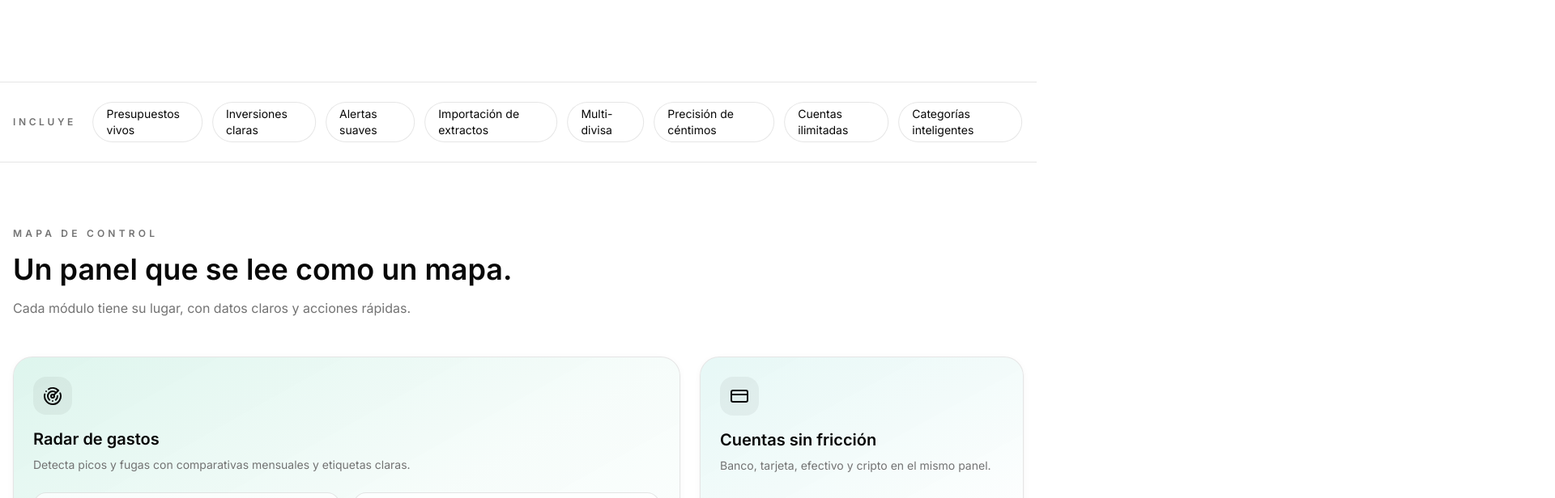
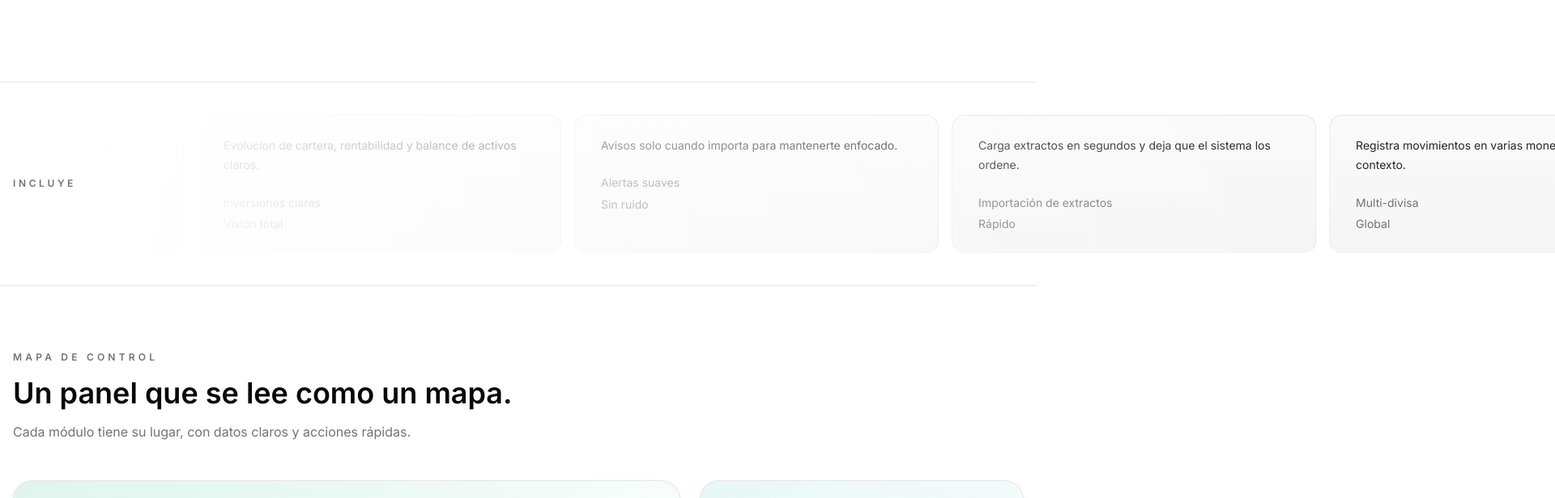
Before and after one commit to amolrod/finance_app, a Next.js app in the folder apps/web/: page / in a window 1280 px wide. Shown: the part 940-1556 px from the top of the page at 81% size, 1920 px wide, since content can reach past the window. Built offline with nearby package versions, Linux system fonts and the light colour scheme; no server answers.

Commit message:
Swap includes marquee for moving cards

```diff
--- a/apps/web/src/app/page.tsx
+++ b/apps/web/src/app/page.tsx
@@ -7,6 +7,7 @@ import { Card, CardContent } from '@/components/ui/card';
 import { ThemeToggle } from '@/components/theme-toggle';
 import { LogoText } from '@/components/logo';
 import { MacbookScroll } from '@/components/landing/macbook-scroll';
+import { InfiniteMovingCards } from '@/components/landing/infinite-moving-cards';
 import {
   ArrowRight,
   Sparkles,
@@ -52,15 +53,47 @@ const HERO_STATS = [
   { value: '100% abierto', label: 'Código abierto' }
 ];
 
-const MARQUEE_ITEMS = [
-  'Cuentas ilimitadas',
-  'Categorías inteligentes',
-  'Presupuestos vivos',
-  'Inversiones claras',
-  'Alertas suaves',
-  'Importación de extractos',
-  'Multi-divisa',
-  'Precisión de céntimos'
+const INCLUDE_ITEMS = [
+  {
+    quote: 'Todas tus cuentas, tarjetas y efectivo en un solo panel sin limites.',
+    name: 'Cuentas ilimitadas',
+    title: 'Plan personal'
+  },
+  {
+    quote: 'Reglas que aprenden tu estilo y clasifican cada gasto al instante.',
+    name: 'Categorías inteligentes',
+    title: 'Automatización'
+  },
+  {
+    quote: 'Topes por categoria con progreso visible y alertas suaves.',
+    name: 'Presupuestos vivos',
+    title: 'Control diario'
+  },
+  {
+    quote: 'Evolucion de cartera, rentabilidad y balance de activos claros.',
+    name: 'Inversiones claras',
+    title: 'Visión total'
+  },
+  {
+    quote: 'Avisos solo cuando importa para mantenerte enfocado.',
+    name: 'Alertas suaves',
+    title: 'Sin ruido'
+  },
+  {
+    quote: 'Carga extractos en segundos y deja que el sistema los ordene.',
+    name: 'Importación de extractos',
+    title: 'Rápido'
+  },
+  {
+    quote: 'Registra movimientos en varias monedas sin perder contexto.',
+    name: 'Multi-divisa',
+    title: 'Global'
+  },
+  {
+    quote: 'Cálculos exactos para finanzas reales, sin redondeos raros.',
+    name: 'Precisión de céntimos',
+    title: 'Exactitud'
+  }
 ];
 
 const FEATURE_TILES = [
@@ -147,8 +180,6 @@ const PRICING_ITEMS = [
 const DASHBOARD_BARS = [40, 65, 45, 80, 55, 90, 70, 85, 60, 95, 75, 88];
 
 export default function HomePage() {
-  const marqueeItems = [...MARQUEE_ITEMS, ...MARQUEE_ITEMS];
-
   return (
     <div
       className={`${displayFont.variable} ${textFont.variable} min-h-screen bg-background text-foreground font-[var(--font-text)]`}
@@ -294,21 +325,11 @@ export default function HomePage() {
               <span className="text-xs font-semibold uppercase tracking-[0.3em] text-muted-foreground">
                 Incluye
               </span>
-              <div className="relative flex-1 overflow-hidden">
-                <p className="sr-only">{MARQUEE_ITEMS.join(', ')}</p>
-                <div
-                  className="flex min-w-[200%] gap-3 motion-safe:animate-[marquee_26s_linear_infinite]"
-                  aria-hidden="true"
-                >
-                  {marqueeItems.map((item, index) => (
-                    <span
-                      key={`${item}-${index}`}
-                      className="inline-flex items-center rounded-full border border-foreground/10 bg-background/70 px-4 py-1 text-sm text-foreground"
-                    >
-                      {item}
-                    </span>
-                  ))}
-                </div>
+              <div className="flex-1">
+                <p className="sr-only">
+                  {INCLUDE_ITEMS.map((item) => item.name).join(', ')}
+                </p>
+                <InfiniteMovingCards items={INCLUDE_ITEMS} className="max-w-full" />
               </div>
             </div>
           </div>
--- /dev/null
+++ b/apps/web/src/components/landing/infinite-moving-cards.tsx
@@ -0,0 +1,116 @@
+'use client';
+
+import React, { useEffect, useState } from 'react';
+import { cn } from '@/lib/utils';
+
+type MovingCardItem = {
+  quote: string;
+  name: string;
+  title: string;
+};
+
+type InfiniteMovingCardsProps = {
+  items: MovingCardItem[];
+  direction?: 'left' | 'right';
+  speed?: 'fast' | 'normal' | 'slow';
+  pauseOnHover?: boolean;
+  className?: string;
+};
+
+export function InfiniteMovingCards({
+  items,
+  direction = 'left',
+  speed = 'fast',
+  pauseOnHover = true,
+  className,
+}: InfiniteMovingCardsProps) {
+  const containerRef = React.useRef<HTMLDivElement | null>(null);
+  const scrollerRef = React.useRef<HTMLUListElement | null>(null);
+  const [start, setStart] = useState(false);
+
+  useEffect(() => {
+    addAnimation();
+  }, []);
+
+  function addAnimation() {
+    if (containerRef.current && scrollerRef.current) {
+      const scrollerContent = Array.from(scrollerRef.current.children);
+
+      scrollerContent.forEach((item) => {
+        const duplicatedItem = item.cloneNode(true);
+        scrollerRef.current?.appendChild(duplicatedItem);
+      });
+
+      getDirection();
+      getSpeed();
+      setStart(true);
+    }
+  }
+
+  const getDirection = () => {
+    if (containerRef.current) {
+      containerRef.current.style.setProperty(
+        '--animation-direction',
+        direction === 'left' ? 'forwards' : 'reverse'
+      );
+    }
+  };
+
+  const getSpeed = () => {
+    if (containerRef.current) {
+      if (speed === 'fast') {
+        containerRef.current.style.setProperty('--animation-duration', '20s');
+      } else if (speed === 'normal') {
+        containerRef.current.style.setProperty('--animation-duration', '40s');
+      } else {
+        containerRef.current.style.setProperty('--animation-duration', '80s');
+      }
+    }
+  };
+
+  return (
+    <div
+      ref={containerRef}
+      className={cn(
+        'scroller relative z-20 max-w-7xl overflow-hidden [mask-image:linear-gradient(to_right,transparent,white_20%,white_80%,transparent)]',
+        className
+      )}
+    >
+      <ul
+        ref={scrollerRef}
+        className={cn(
+          'flex w-max min-w-full shrink-0 flex-nowrap gap-4 py-4',
+          start && 'animate-scroll',
+          pauseOnHover && 'hover:[animation-play-state:paused]'
+        )}
+      >
+        {items.map((item) => (
+          <li
+            className="relative w-[350px] max-w-full shrink-0 rounded-2xl border border-b-0 border-zinc-200 bg-[linear-gradient(180deg,#fafafa,#f5f5f5)] px-8 py-6 md:w-[450px] dark:border-zinc-700 dark:bg-[linear-gradient(180deg,#27272a,#18181b)]"
+            key={item.name}
+          >
+            <blockquote>
+              <div
+                aria-hidden="true"
+                className="pointer-events-none absolute -left-0.5 -top-0.5 -z-1 h-[calc(100%_+_4px)] w-[calc(100%_+_4px)]"
+              />
+              <span className="relative z-20 text-sm font-normal leading-[1.6] text-neutral-800 dark:text-gray-100">
+                {item.quote}
+              </span>
+              <div className="relative z-20 mt-6 flex flex-row items-center">
+                <span className="flex flex-col gap-1">
+                  <span className="text-sm font-normal leading-[1.6] text-neutral-500 dark:text-gray-400">
+                    {item.name}
+                  </span>
+                  <span className="text-sm font-normal leading-[1.6] text-neutral-500 dark:text-gray-400">
+                    {item.title}
+                  </span>
+                </span>
+              </div>
+            </blockquote>
+          </li>
+        ))}
+      </ul>
+    </div>
+  );
+}
--- a/apps/web/src/components/landing/macbook-scroll.tsx
+++ b/apps/web/src/components/landing/macbook-scroll.tsx
@@ -66,7 +66,7 @@ export function MacbookScroll({ src, showGradient, title, badge, children }: Mac
 
   const scaleX = useTransform(scrollYProgress, [0, 0.3], [1.2, isMobile ? 1 : 1.5]);
   const scaleY = useTransform(scrollYProgress, [0, 0.3], [0.6, isMobile ? 1 : 1.5]);
-  const stopAt = 0.65;
+  const stopAt = 0.75;
   const maxTranslate = 1500 * stopAt;
   const translate = useTransform(scrollYProgress, [0, stopAt, 1], [0, maxTranslate, maxTranslate]);
   const rotate = useTransform(scrollYProgress, [0.1, 0.12, 0.3], [-28, -28, 0]);
--- a/apps/web/src/styles/globals.css
+++ b/apps/web/src/styles/globals.css
@@ -286,3 +286,16 @@
     transform: translateX(-50%);
   }
 }
+
+@keyframes scroll {
+  0% {
+    transform: translateX(0);
+  }
+  100% {
+    transform: translateX(-50%);
+  }
+}
+
+.animate-scroll {
+  animation: scroll var(--animation-duration, 40s) var(--animation-direction, forwards) linear infinite;
+}
```
